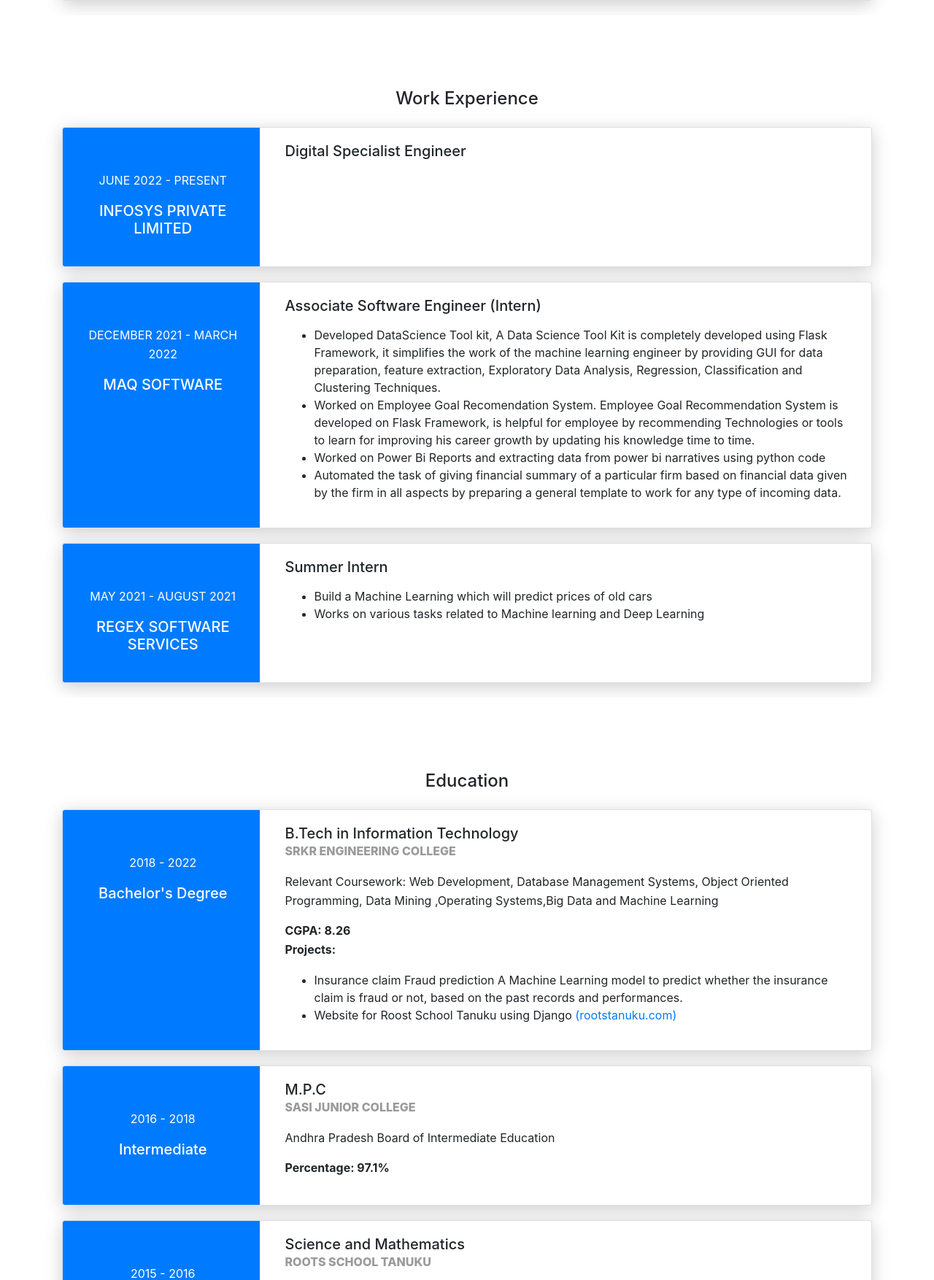
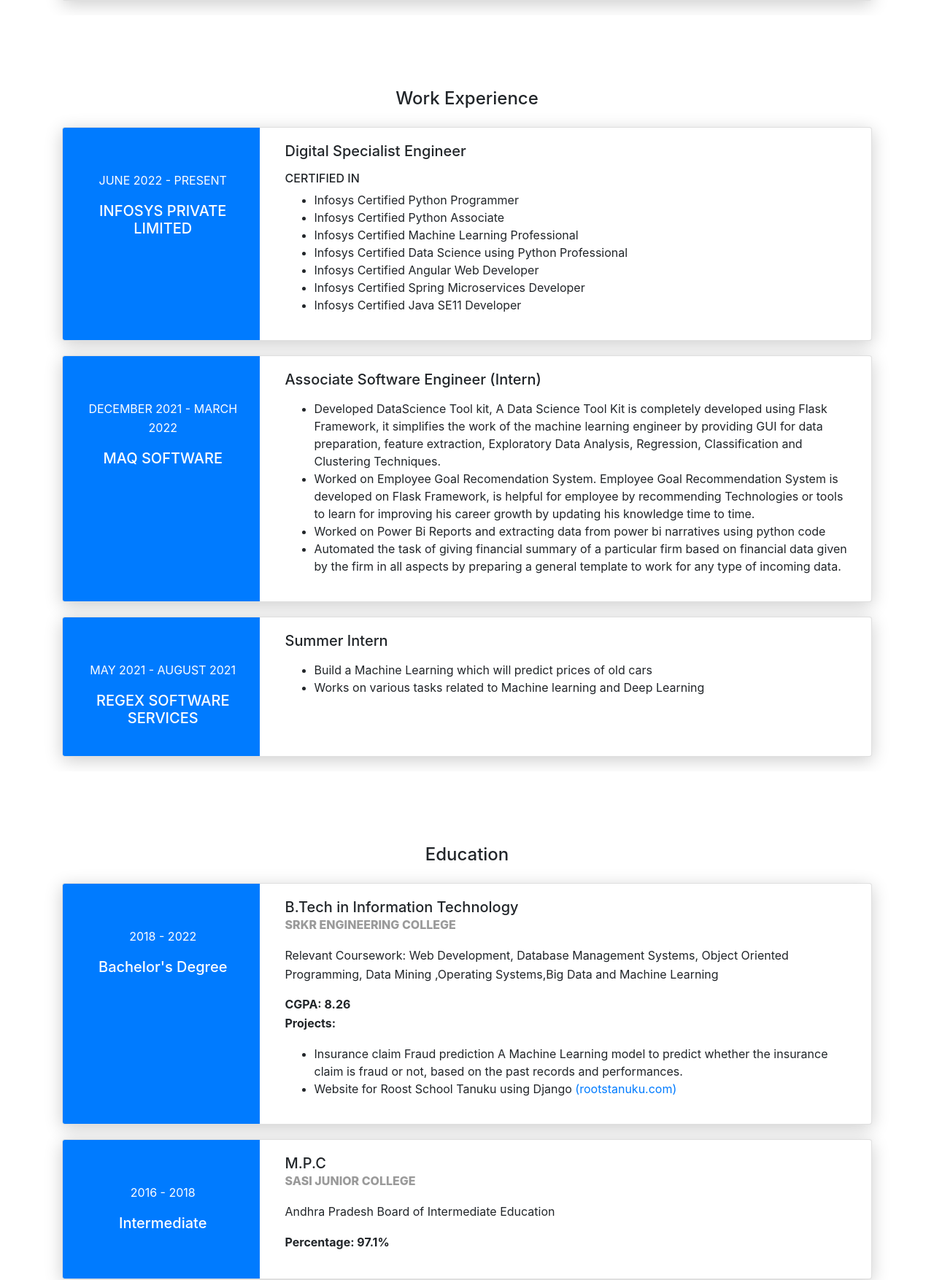
Before and after one commit to NirmalVignu/portifolio, a Flask app: page / in a window 1280 px wide. Shown: the part 1759-3513 px from the top of the page at 73% size. Run offline with Flask 2, Linux system fonts and the light colour scheme; some libraries are stand-ins or nearby versions.

Commit message:
certifications added

```diff
--- a/templates/index.html
+++ b/templates/index.html
@@ -186,6 +186,17 @@
                 <div class="card-body">
                   <div class="h5">Digital Specialist Engineer</div>
                   <p>
+                    <div class="h6">Certified In</div>
+                    <ul>
+                      <li>Infosys Certified Python Programmer</li>
+                      <li>Infosys Certified Python Associate</li>
+                      <li>Infosys Certified Machine Learning Professional</li>
+                      <li>Infosys Certified Data Science using Python Professional</li>
+
+                      <li>Infosys Certified Angular Web Developer</li>
+                      <li>Infosys Certified Spring Microservices Developer</li>
+                      <li>Infosys Certified Java SE11 Developer</li>
+                    </ul>
 
                   </p>
                 </div>
```
